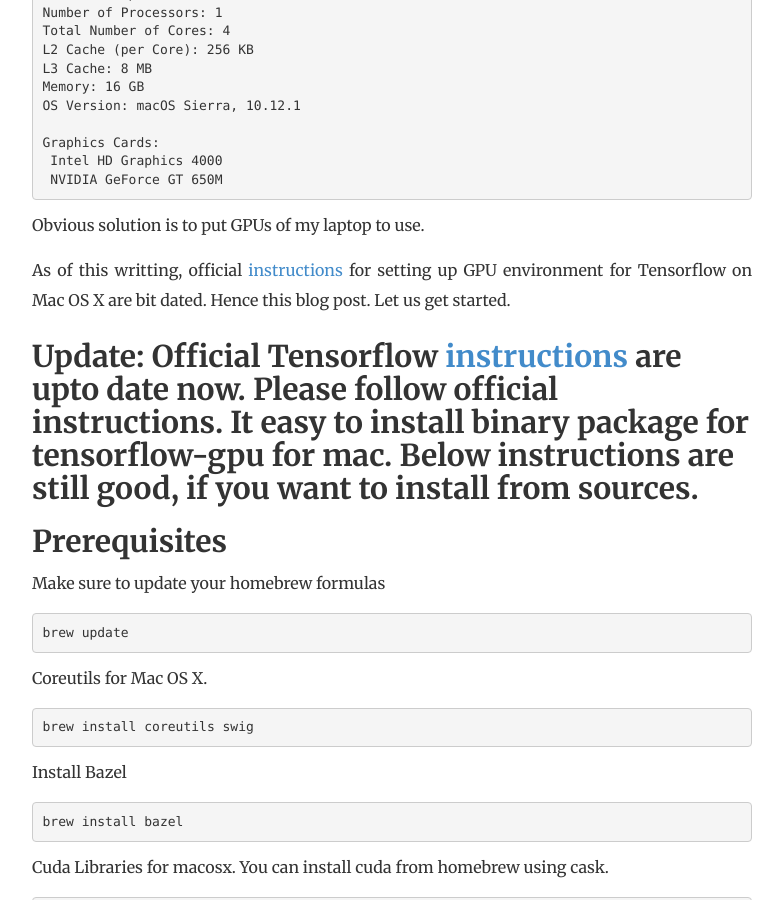
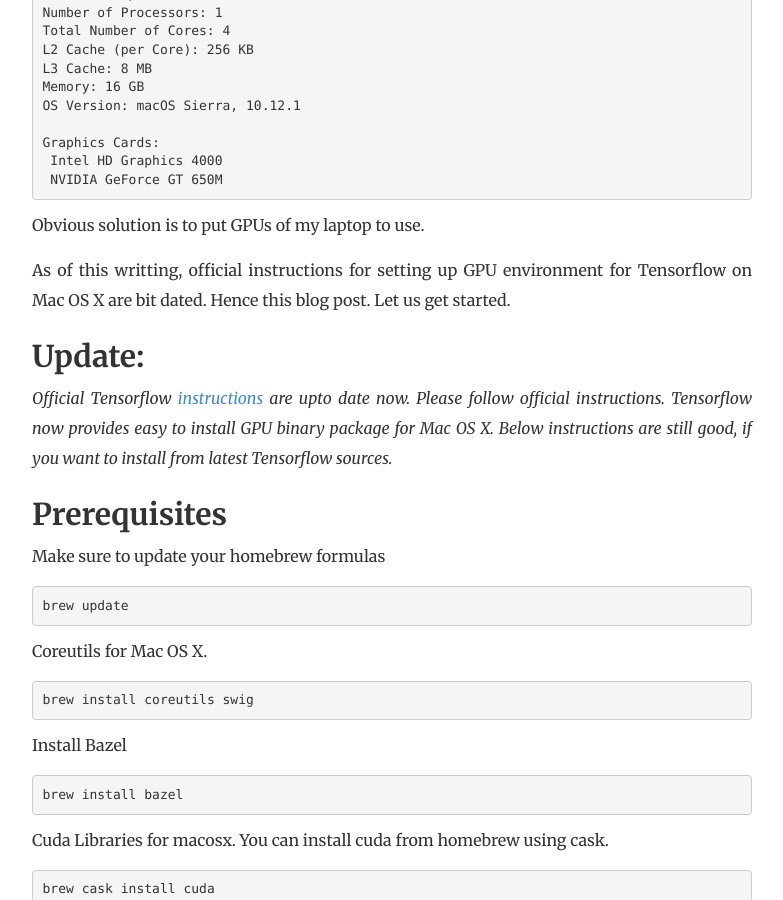
Before and after one commit to srikanthpagadala/srikanthpagadala.github.io, a Jekyll site: the page built from _posts/2016-11-07-enable-gpu-support-for-tensorflow-on-macos.md, in a window 1280 px wide and 900 px high, scrolled down 462 px. Shown: the whole window, without its empty margins (248-1031 px from the left). Built offline with Jekyll 4.4.1, drawn with Linux system fonts in a browser that asks for light colours.

Commit message:
offical tensorflow url

```diff
--- a/_posts/2016-11-07-enable-gpu-support-for-tensorflow-on-macos.md
+++ b/_posts/2016-11-07-enable-gpu-support-for-tensorflow-on-macos.md
@@ -26,9 +26,11 @@
 
 Obvious solution is to put GPUs of my laptop to use.
 
-As of this writting, official [instructions](https://www.tensorflow.org/versions/r0.12/get_started/os_setup.html#prepare-environment-for-mac-os-x) for setting up GPU environment for Tensorflow on Mac OS X are bit dated. Hence this blog post. Let us get started.
+As of this writting, official instructions for setting up GPU environment for Tensorflow on Mac OS X are bit dated. Hence this blog post. Let us get started.
 
-## Update: Official Tensorflow [instructions](https://www.tensorflow.org/get_started/os_setup#optional-setup-gpu-for-mac) are upto date now. Please follow official instructions. It easy to install binary package for tensorflow-gpu for mac. Below instructions are still good, if you want to install from sources.
+## Update:
+
+*Official Tensorflow [instructions](https://www.tensorflow.org/get_started/os_setup#optional-setup-gpu-for-mac) are upto date now. Please follow official instructions. Tensorflow now provides easy to install GPU binary package for Mac OS X. Below instructions are still good, if you want to install from latest Tensorflow sources.*
 
 ## Prerequisites
 
```
